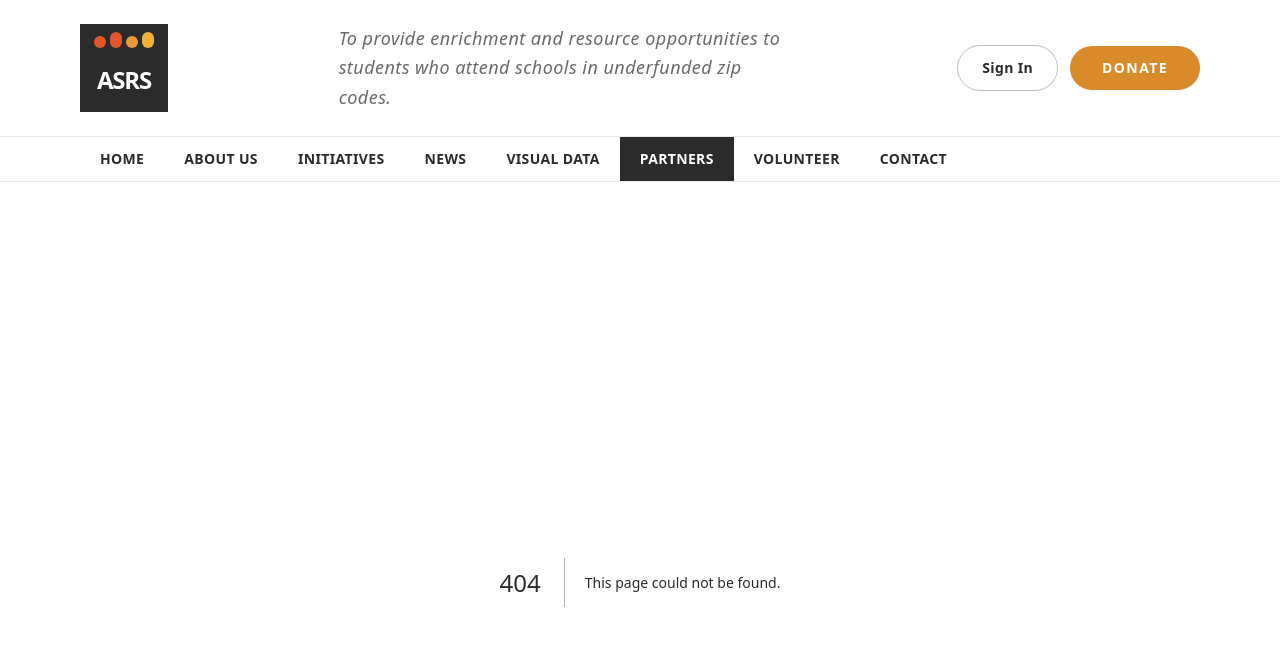
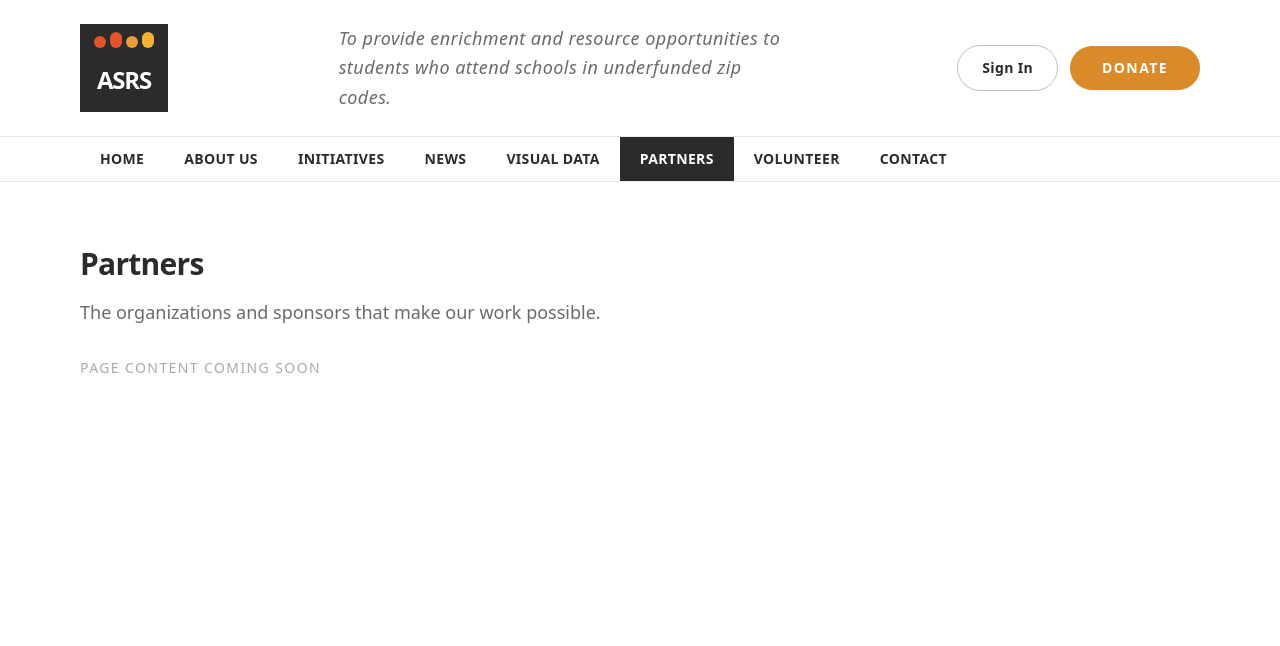
Before and after one commit to anthonysolt/asrs_homepage_test, a Next.js app: page /partners in a window 1280 px wide. Before the commit this address had no page. Shown: the top 646 px of the page. Built offline with nearby package versions, Linux system fonts and the light colour scheme.

Commit message:
Create PartnersPage component with initial content
Add PartnersPage component with metadata and content.

```diff
--- /dev/null
+++ b/app/partners/page.js
@@ -0,0 +1,17 @@
+export const metadata = { title: "Partners — ASRS" };
+
+export default function PartnersPage() {
+  return (
+    <section className="mx-auto max-w-6xl px-4 py-16">
+      <h1 className="text-3xl font-black tracking-tight text-asrs-ink">
+        Partners
+      </h1>
+      <p className="mt-4 max-w-2xl text-lg text-asrs-ink/70">
+        The organizations and sponsors that make our work possible.
+      </p>
+      <p className="mt-8 text-sm uppercase tracking-widest text-asrs-ink/40">
+        Page content coming soon
+      </p>
+    </section>
+  );
+}
```
